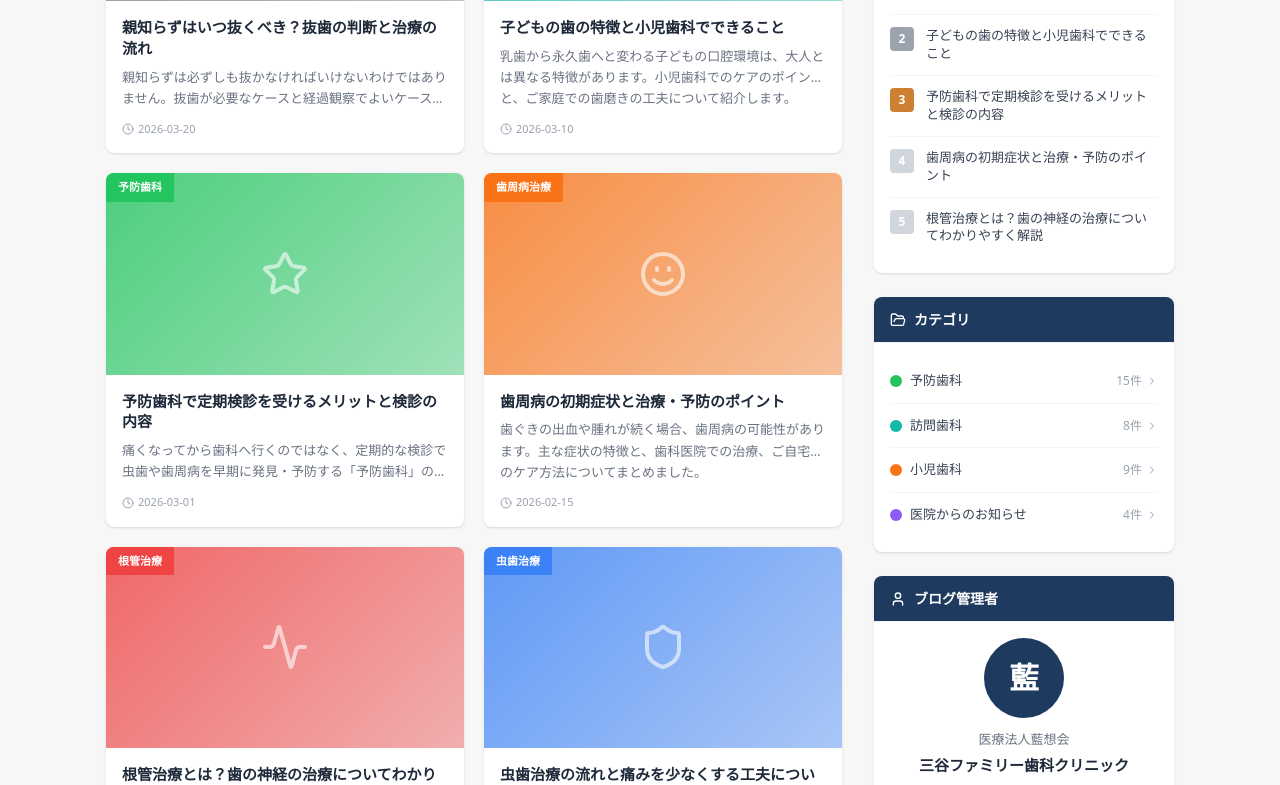
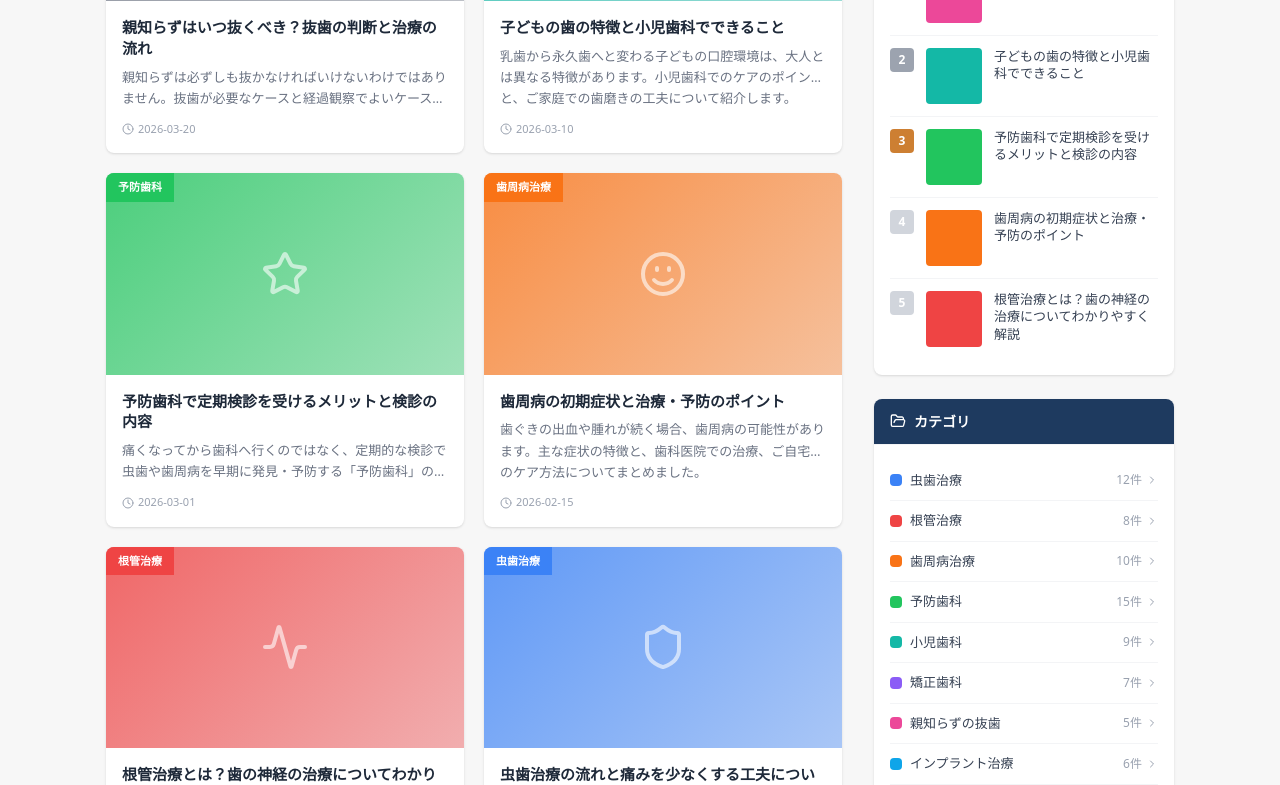
Before and after one commit to aisokai/aisoukai-media, a Next.js app: page / in a window 1280 px wide. Shown: the part 603-1388 px from the top of the page. Built offline with nearby package versions, Linux system fonts and the light colour scheme.

Commit message:
style: update Sidebar with TrendingUp popular posts and 9 categories

```diff
--- a/src/components/Sidebar.tsx
+++ b/src/components/Sidebar.tsx
@@ -1,16 +1,35 @@
 import Link from 'next/link'
-import { Search, FileText, FolderOpen, User, ChevronRight } from 'lucide-react'
+import { Search, TrendingUp, FolderOpen, User, ChevronRight } from 'lucide-react'
 import { getAllPosts } from '@/lib/posts'
 
-// カテゴリ一覧（静的定義）
 const categories = [
+  { name: "虫歯治療", count: 12, color: "#3b82f6", href: "/category/cavity" },
+  { name: "根管治療", count: 8, color: "#ef4444", href: "/category/root-canal" },
+  { name: "歯周病治療", count: 10, color: "#f97316", href: "/category/periodontal" },
   { name: "予防歯科", count: 15, color: "#22c55e", href: "/category/preventive" },
-  { name: "訪問歯科", count: 8, color: "#14b8a6", href: "/category/home-visit" },
-  { name: "小児歯科", count: 9, color: "#f97316", href: "/category/pediatric" },
-  { name: "医院からのお知らせ", count: 4, color: "#8b5cf6", href: "/category/news" },
+  { name: "小児歯科", count: 9, color: "#14b8a6", href: "/category/pediatric" },
+  { name: "矯正歯科", count: 7, color: "#8b5cf6", href: "/category/orthodontics" },
+  { name: "親知らずの抜歯", count: 5, color: "#ec4899", href: "/category/wisdom-tooth" },
+  { name: "インプラント治療", count: 6, color: "#0ea5e9", href: "/category/implant" },
+  { name: "その他", count: 4, color: "#6b7280", href: "/category/other" },
 ]
 
-// ランクバッジの色: 1位=金、2位=銀、3位=銅、4〜5位=グレー
+const CATEGORY_COLORS: Record<string, string> = {
+  "AI歯科": "#3b82f6",
+  "虫歯治療": "#3b82f6",
+  "根管治療": "#ef4444",
+  "歯周病治療": "#f97316",
+  "予防歯科": "#22c55e",
+  "小児歯科": "#14b8a6",
+  "矯正歯科": "#8b5cf6",
+  "親知らずの抜歯": "#ec4899",
+  "親知らず": "#ec4899",
+  "インプラント治療": "#0ea5e9",
+  "インプラント": "#0ea5e9",
+  "訪問歯科": "#14b8a6",
+  "医院からのお知らせ": "#8b5cf6",
+}
+
 function rankColor(rank: number): string {
   if (rank === 1) return 'bg-[#fbbf24]'
   if (rank === 2) return 'bg-[#9ca3af]'
@@ -18,7 +37,6 @@ function rankColor(rank: number): string {
   return 'bg-gray-300'
 }
 
-// セクション共通ラッパー: ヘッダー（navy 背景 + アイコン + タイトル）と本体領域を持つ
 function SidebarSection({
   icon: Icon,
   title,
@@ -41,13 +59,12 @@ function SidebarSection({
   )
 }
 
-// Server Component: データ取得は getAllPosts() で行い、外部画像は一切使わない
 export function Sidebar() {
-  const recentPosts = getAllPosts().slice(0, 5)
+  const popularPosts = getAllPosts().slice(0, 5)
 
   return (
     <div className="flex flex-col gap-6">
-      {/* 1. 検索 — 静的 UI のみ（動作不要） */}
+      {/* 記事を検索 */}
       <SidebarSection icon={Search} title="記事を検索">
         <div className="relative">
           <input
@@ -65,17 +82,18 @@ export function Sidebar() {
         </div>
       </SidebarSection>
 
-      {/* 2. 最新記事 — getAllPosts() から上位 5 件を表示 */}
-      <SidebarSection icon={FileText} title="最新記事">
+      {/* 人気の記事 */}
+      <SidebarSection icon={TrendingUp} title="人気の記事">
         <div className="flex flex-col">
-          {recentPosts.map((post, index) => {
+          {popularPosts.map((post, index) => {
             const rank = index + 1
+            const color = CATEGORY_COLORS[post.category] ?? '#6b7280'
             return (
               <Link
                 key={post.slug}
                 href={`/blog/${post.slug}`}
                 className={`group flex items-start gap-3 py-3 ${
-                  index !== recentPosts.length - 1 ? 'border-b border-gray-100' : ''
+                  index !== popularPosts.length - 1 ? 'border-b border-gray-100' : ''
                 }`}
               >
                 {/* ランクバッジ */}
@@ -84,6 +102,12 @@ export function Sidebar() {
                 >
                   {rank}
                 </div>
+                {/* カテゴリカラーのサムネイル（外部画像の代替） */}
+                <div
+                  className="h-14 w-14 shrink-0 rounded"
+                  style={{ backgroundColor: color }}
+                  aria-hidden="true"
+                />
                 {/* タイトル */}
                 <p className="flex-1 text-[13px] leading-snug text-gray-700 group-hover:text-[#1e3a5f]">
                   {post.title}
@@ -94,21 +118,20 @@ export function Sidebar() {
         </div>
       </SidebarSection>
 
-      {/* 3. カテゴリ — 静的 4 カテゴリ */}
+      {/* カテゴリ */}
       <SidebarSection icon={FolderOpen} title="カテゴリ">
         <div className="flex flex-col">
           {categories.map((category, index) => (
             <Link
               key={category.name}
               href={category.href}
-              className={`group flex items-center justify-between py-3 ${
+              className={`group flex items-center justify-between py-2.5 ${
                 index !== categories.length - 1 ? 'border-b border-gray-100' : ''
               }`}
             >
               <span className="flex items-center gap-2">
-                {/* カテゴリカラー丸 */}
                 <span
-                  className="h-3 w-3 rounded-full"
+                  className="h-3 w-3 rounded"
                   style={{ backgroundColor: category.color }}
                 />
                 <span className="text-[13px] text-gray-700 group-hover:text-[#1e3a5f]">
@@ -124,10 +147,9 @@ export function Sidebar() {
         </div>
       </SidebarSection>
 
-      {/* 4. ブログ管理者 — 外部画像なし、文字アバター */}
-      <SidebarSection icon={User} title="ブログ管理者">
+      {/* この記事を書いた人 */}
+      <SidebarSection icon={User} title="この記事を書いた人">
         <div className="flex flex-col items-center text-center">
-          {/* 文字アバター: 外部画像不使用 */}
           <div className="mb-3 flex h-20 w-20 items-center justify-center rounded-full bg-[#1e3a5f]">
             <span className="text-3xl font-bold text-white">藍</span>
           </div>
```
